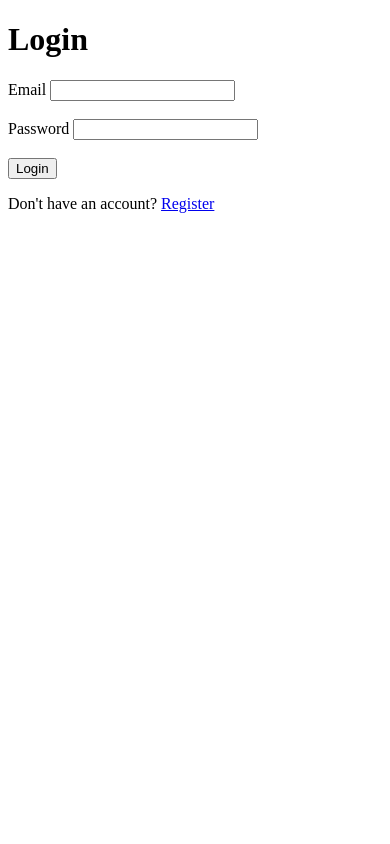
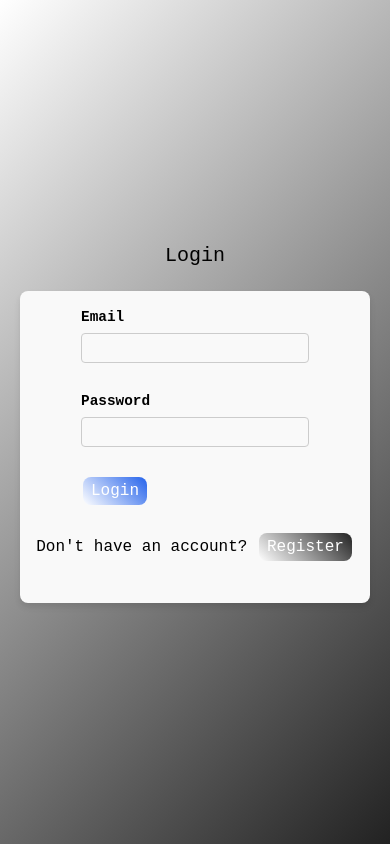
Before and after one commit to abhigodse9556/task-manager-in-laravel-php, a Laravel app: page /login in a window 390 px wide. Run offline with Laravel 12, Linux system fonts and the light colour scheme; style sheets or scripts are compiled from the project's sources.

Commit message:
Add login and registration views with styling and error handling

```diff
--- a/resources/css/app.css
+++ b/resources/css/app.css
@@ -65,6 +65,16 @@ body {
 .btn-warning {
     background: linear-gradient(45deg, #fff, #ebac25);
     color: white;
+}
+
+input[type="text"],
+input[type="email"],
+input[type="password"] {
+    padding: 2px 8px;
+    margin: 4px 0;
+    border: 1px solid #ccc;
+    border-radius: 4px;
+    box-sizing: border-box;
 }
 
 .navbar {
--- /dev/null
+++ b/resources/css/login.css
@@ -0,0 +1,78 @@
+.login-container {
+    display: flex;
+    flex-direction: column;
+    justify-content: center;
+    align-items: center;
+    height: 100vh;
+    margin-top: 0px;
+}
+
+.login-title {
+    font-size: 2rem;
+    margin-bottom: 20px;
+}
+
+.login-form-container {
+    display: flex;
+    flex-direction: column;
+    align-items: center;
+    background-color: #f9f9f9;
+    padding: 40px;
+    border-radius: 8px;
+    box-shadow: 0 4px 6px rgba(0, 0, 0, 0.1);
+    position: relative;
+}
+
+.login-form {
+    display: flex;
+    flex-direction: column;
+    align-items: flex-start;
+}
+
+.login-form label {
+    font-weight: bold;
+}
+
+.form-group {
+    width: 100%;
+    display: flex;
+    align-items: center;
+    justify-content: space-between;
+    gap: 1rem;
+}
+
+.login-register-link {
+    margin: 1.5rem 0;
+}
+
+.error-messages-container {
+    position: absolute;
+    bottom: 0px;
+}
+
+.error-messages {
+    color: red;
+    text-align: center;
+    font-size: 0.9rem;
+}
+
+@media (max-width: 600px) {
+    .login-title {
+        font-size: 1.25rem;
+    }
+
+    .login-form-container {
+        padding: 16px;
+        margin: 0 14px;
+    }
+
+    .form-group {
+        flex-direction: column;
+        align-items: flex-start;
+        gap: 0rem;
+    }
+
+    .login-form label {
+        font-size: 0.9rem;
+    }
+}
--- a/resources/views/auth/login.blade.php
+++ b/resources/views/auth/login.blade.php
@@ -6,27 +6,22 @@
     <meta name="viewport" content="width=device-width, initial-scale=1.0">
 
     <title>Login</title>
+
+    @vite(['resources/css/app.css'])
+    @vite(['resources/css/login.css'])
 </head>
 
 <body>
+    <div class="container main-container login-container">
+        <h1 class="login-title">Login</h1>
 
-    <h1>Login</h1>
+        <div class="login-form-container">
 
-    @if ($errors->any())
-    <div>
-        <ul>
-            @foreach ($errors->all() as $error)
-            <li>{{ $error }}</li>
-            @endforeach
-        </ul>
-    </div>
-    @endif
-
-    <form method="POST" action="{{ route('login') }}">
+            <form method="POST" action="{{ route('login') }}" class="login-form">
 
                 @csrf
 
-        <div>
+                <div class="form-group">
                     <label for="email">Email</label>
 
                     <input
@@ -38,7 +33,7 @@
 
                 <br>
 
-        <div>
+                <div class="form-group">
                     <label for="password">Password</label>
 
                     <input
@@ -49,16 +44,29 @@
 
                 <br>
 
-        <button type="submit">
+                <x-button class="button btn-primary" type="submit">
                     Login
-        </button>
+                </x-button>
 
             </form>
 
-    <p>
+            <p class="login-register-link">
                 Don't have an account?
-        <a href="{{ route('register') }}">Register</a>
+                <a class="button" href="{{ route('register') }}">Register</a>
             </p>
+
+            @if ($errors->any())
+            <div class="error-messages-container">
+                <ul>
+                    @foreach ($errors->all() as $error)
+                    <li class="error-messages">{{ $error }}</li>
+                    @endforeach
+                </ul>
+            </div>
+            @endif
+
+        </div>
+    </div>
 
 </body>
 
```
Also changed, not shown: resources/views/auth/register.blade.php (+33 -18 lines). Lines whose indentation alone changed are shown as unchanged.
